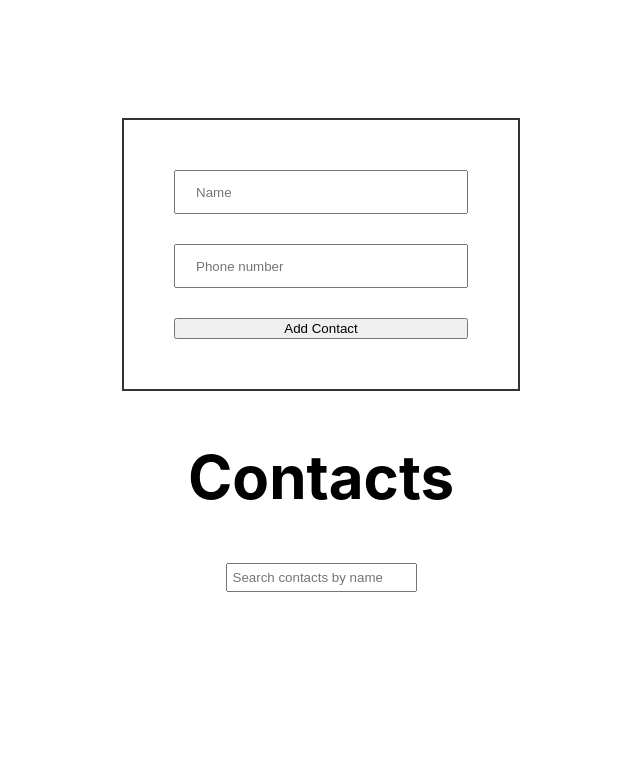
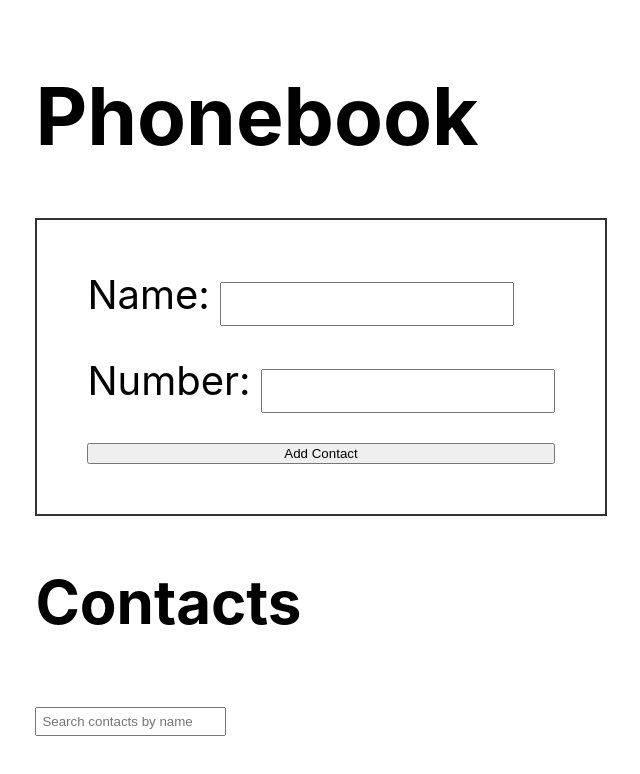
Before and after one commit to telezhka/goit-react-hw-02-phonebook, a React (Create React App) app: page / in a window 1280 px wide. Shown: the top 774 px of the page, without its empty margins (319-959 px from the left). Built offline with nearby package versions, Linux system fonts and the light colour scheme.

Commit message:
remove-hooks

```diff
--- a/src/components/App.jsx
+++ b/src/components/App.jsx
@@ -1,37 +1,46 @@
-import React, { useState } from 'react';
+import React, { Component } from 'react';
+import { nanoid } from 'nanoid';
 import { ContactList } from './ContactsList';
 import { Form } from './Form';
 import { FilterInput } from './FilterInput';
-export const App = () => {
-  const [contacts, setContacts] = useState([]);
-  const [name, setName] = useState('');
-  const [number, setNumber] = useState('');
-  const [filter, setFilter] = useState('');
-
-  const addContact = newContact => {
-    // Check if the name already exists in contacts
-    const isNameExists = contacts.some(
-      contact => contact.name === newContact.name
-    );
-
-    if (isNameExists) {
-      alert(`Contact with the name "${newContact.name}" already exists!`);
-    } else {
-      setContacts([...contacts, newContact]);
-    }
+export class App extends Component {
+  state = {
+    contacts: [],
+    filter: '',
   };
 
-  const handleFilterChange = e => {
-    setFilter(e.target.value);
+  handleAddContact = (name, number) => {
+    const newContact = {
+      id: nanoid(),
+      name,
+      number,
+    };
+    this.setState(prevState => ({
+      contacts: [...prevState.contacts, newContact],
+    }));
   };
 
-  const filteredContacts = contacts.filter(contact =>
+  handleDeleteContact = id => {
+    this.setState(prevState => ({
+      contacts: prevState.contacts.filter(contact => contact.id !== id),
+    }));
+  };
+
+  handleFilterChange = event => {
+    this.setState({ filter: event.target.value });
+  };
+
+  getFilteredContacts = () => {
+    const { contacts, filter } = this.state;
+    return contacts.filter(contact =>
       contact.name.toLowerCase().includes(filter.toLowerCase())
     );
+  };
 
-  const deleteContact = contactId => {
-    setContacts(contacts.filter(contact => contact.id !== contactId));
-  };
+  render() {
+    const { filter } = this.state;
+    const filteredContacts = this.getFilteredContacts();
+
     return (
       <div
         style={{
@@ -44,7 +53,7 @@ export const App = () => {
           color: '#010101',
         }}
       >
-      <Form
+        {/* <Form
           name={name}
           setName={setName}
           number={number}
@@ -56,7 +65,18 @@ export const App = () => {
         <ContactList
           contacts={filteredContacts}
           onDeleteContact={deleteContact}
+        /> */}
+        <div>
+          <h1>Phonebook</h1>
+          <Form onAddContact={this.handleAddContact} />
+          <h2>Contacts</h2>
+          <FilterInput value={filter} onChange={this.handleFilterChange} />
+          <ContactList
+            contacts={filteredContacts}
+            onDeleteContact={this.handleDeleteContact}
           />
         </div>
+      </div>
     );
-};
+  }
+}
--- a/src/components/Form.jsx
+++ b/src/components/Form.jsx
@@ -1,58 +1,59 @@
-import React from 'react';
-import { nanoid } from 'nanoid';
+import React, { Component } from 'react';
 import css from '../css/Form.module.css';
 import PropTypes from 'prop-types';
 
-export const Form = ({ name, setName, number, setNumber, onAddContact }) => {
-  const handleChange = e => {
-    const { name, value } = e.target;
-    if (name === 'name') {
-      setName(value);
-    } else if (name === 'number') {
-      setNumber(value);
-    }
+export class Form extends Component {
+  state = {
+    name: '',
+    number: '',
   };
 
-  const handleSubmit = e => {
-    e.preventDefault();
-    const newContact = { id: nanoid(), name, number };
-    onAddContact(newContact);
-    setName('');
-    setNumber('');
+  handleChange = event => {
+    const { name, value } = event.target;
+    this.setState({ [name]: value });
   };
 
+  handleSubmit = event => {
+    event.preventDefault();
+    const { name, number } = this.state;
+    if (!name || !number) {
+      alert('Please enter name and number');
+      return;
+    }
+    this.props.onAddContact(name, number);
+    this.setState({ name: '', number: '' });
+  };
+
+  render() {
+    const { name, number } = this.state;
     return (
-    <form onSubmit={handleSubmit} className={css.form}>
+      <form onSubmit={this.handleSubmit} className={css.form}>
+        <label>
+          Name:
           <input
             type="text"
             name="name"
-        pattern="^[a-zA-Zа-яА-Я]+(([' -][a-zA-Zа-яА-Я ])?[a-zA-Zа-яА-Я]*)*$"
-        title="Name may contain only letters, apostrophe, dash and spaces. For example Adrian, Jacob Mercer, Charles de Batz de Castelmore d'Artagnan"
-        required
             value={name}
-        onChange={handleChange}
-        placeholder="Name"
-        className={(css.inputName, css.input)}
+            onChange={this.handleChange}
+            className={css.input}
           />
+        </label>
+        <label>
+          Number:
           <input
             type="tel"
             name="number"
-        pattern="\+?\d{1,4}?[-.\s]?\(?\d{1,3}?\)?[-.\s]?\d{1,4}[-.\s]?\d{1,4}[-.\s]?\d{1,9}"
-        title="Phone number must be digits and can contain spaces, dashes, parentheses and can start with +"
-        required
             value={number}
-        onChange={handleChange}
-        placeholder="Phone number"
-        className={(css.inputNum, css.input)}
+            onChange={this.handleChange}
+            className={css.input}
           />
+        </label>
         <button type="submit">Add Contact</button>
       </form>
     );
+  }
+}
+Form.propTypes = {
+  name: PropTypes.string,
+  number: PropTypes.string,
 };
-Form.propTypes = {
-  name: PropTypes.string.isRequired,
-  setName: PropTypes.func.isRequired,
-  number: PropTypes.string.isRequired,
-  setNumber: PropTypes.func.isRequired,
-  onAddContact: PropTypes.func.isRequired,
-};
--- a/src/css/Form.module.css
+++ b/src/css/Form.module.css
@@ -9,4 +9,5 @@
   width: 250px;
   height: 40px;
   padding: 0 20px;
+  margin-left: 10px;
 }
```
Lines whose indentation alone changed are shown as unchanged.
